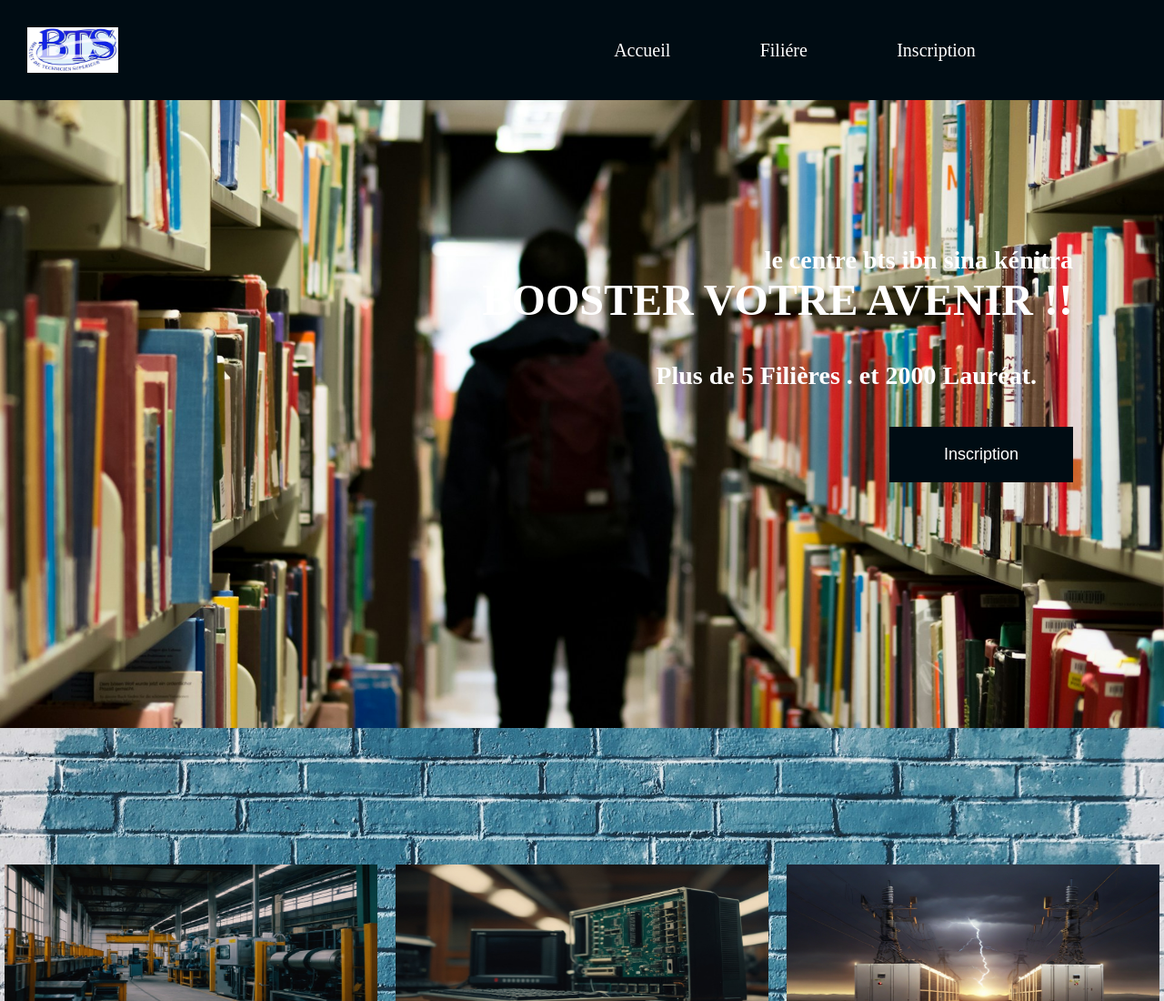
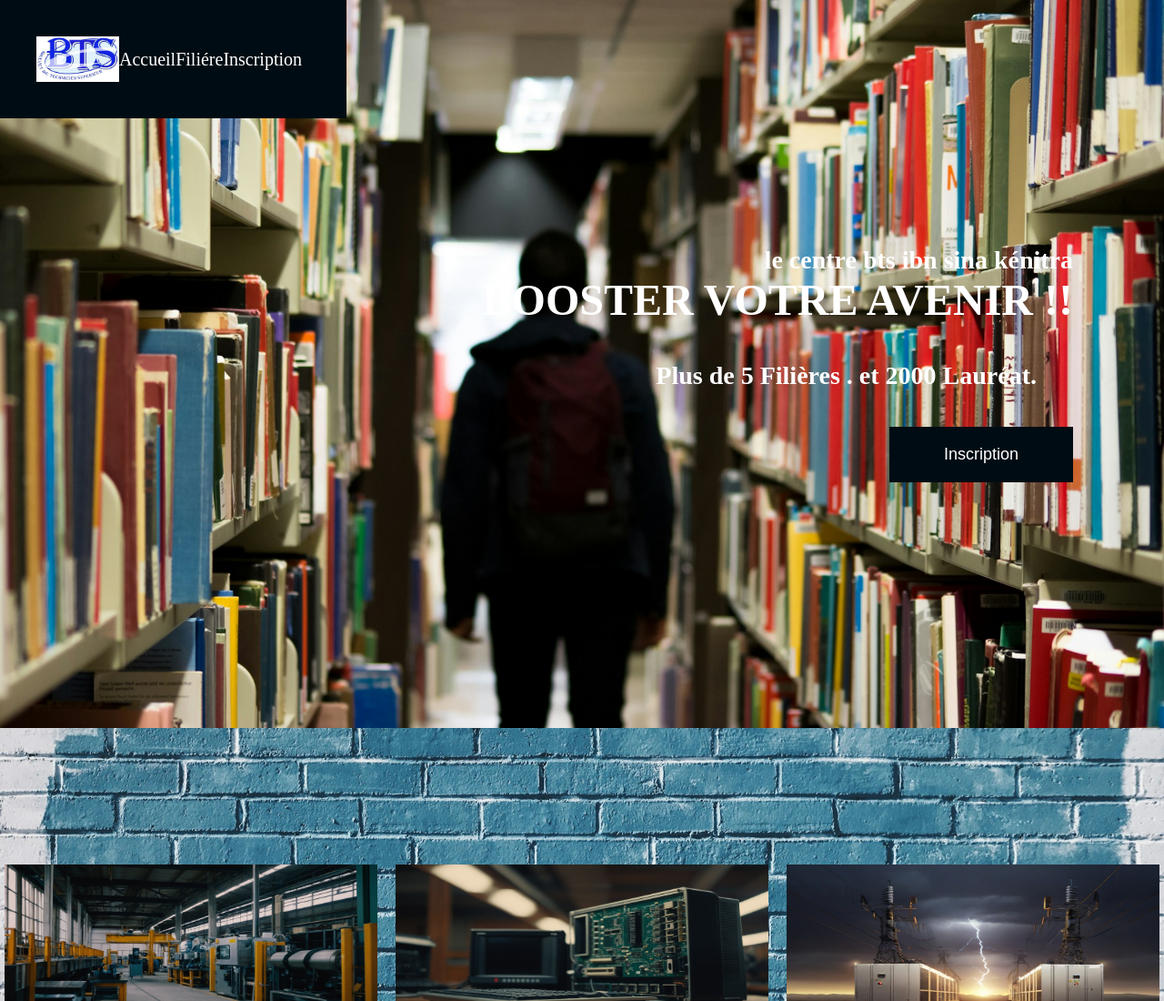
Before and after one commit to ANxxxS/ANxxxS.github.io, a plain HTML site: page index.html in a window 1280 px wide. Shown: the top 1100 px of the page at 91% size. Drawn offline with Linux system fonts and the light colour scheme.

Commit message:
Add files via upload

```diff
--- a/CSS/PRINCIPALE.CSS
+++ b/CSS/PRINCIPALE.CSS
@@ -30,7 +30,7 @@ li {
     color: #ffffff;
     position: fixed;
     z-index: 999;
-    width: 100%;
+    padding: 10px;
 }
 a {
     color: #ffffff;
```
